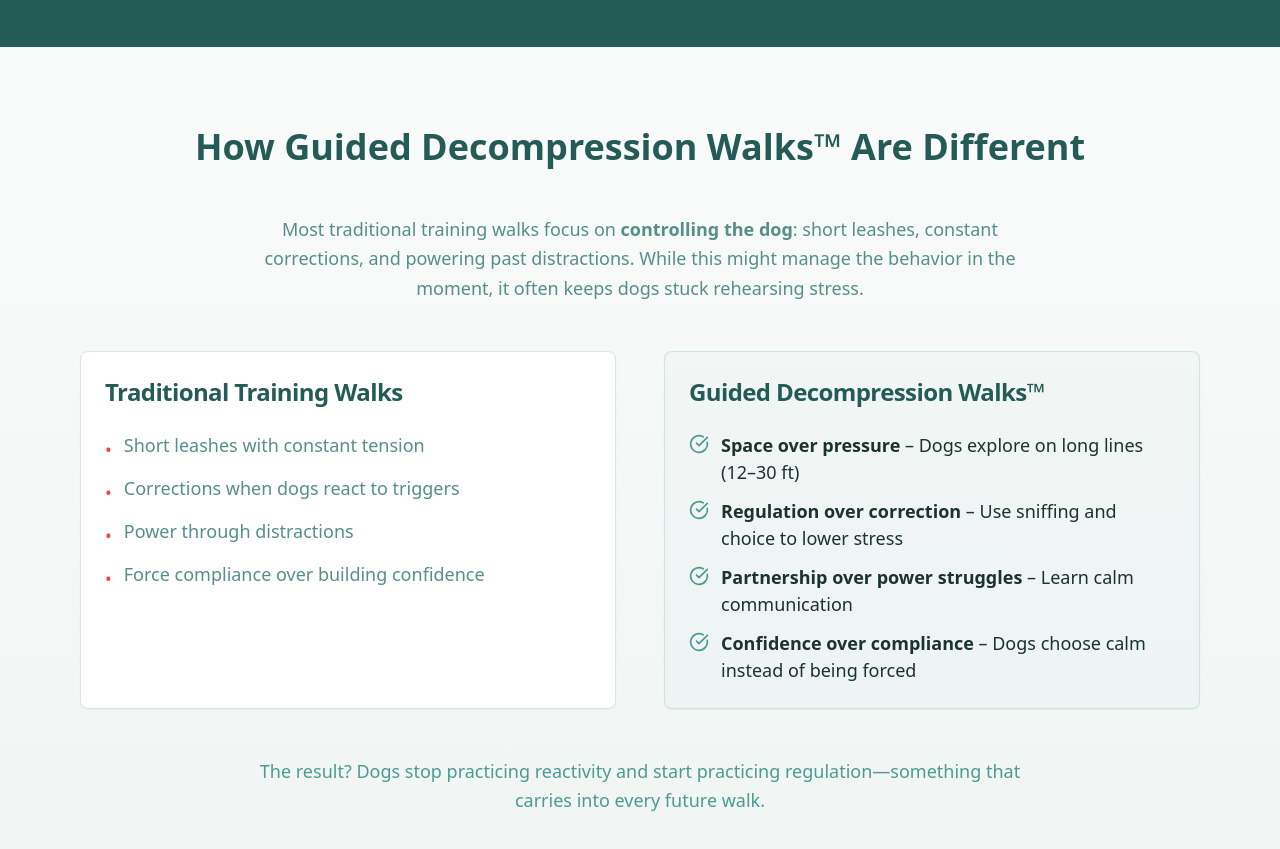
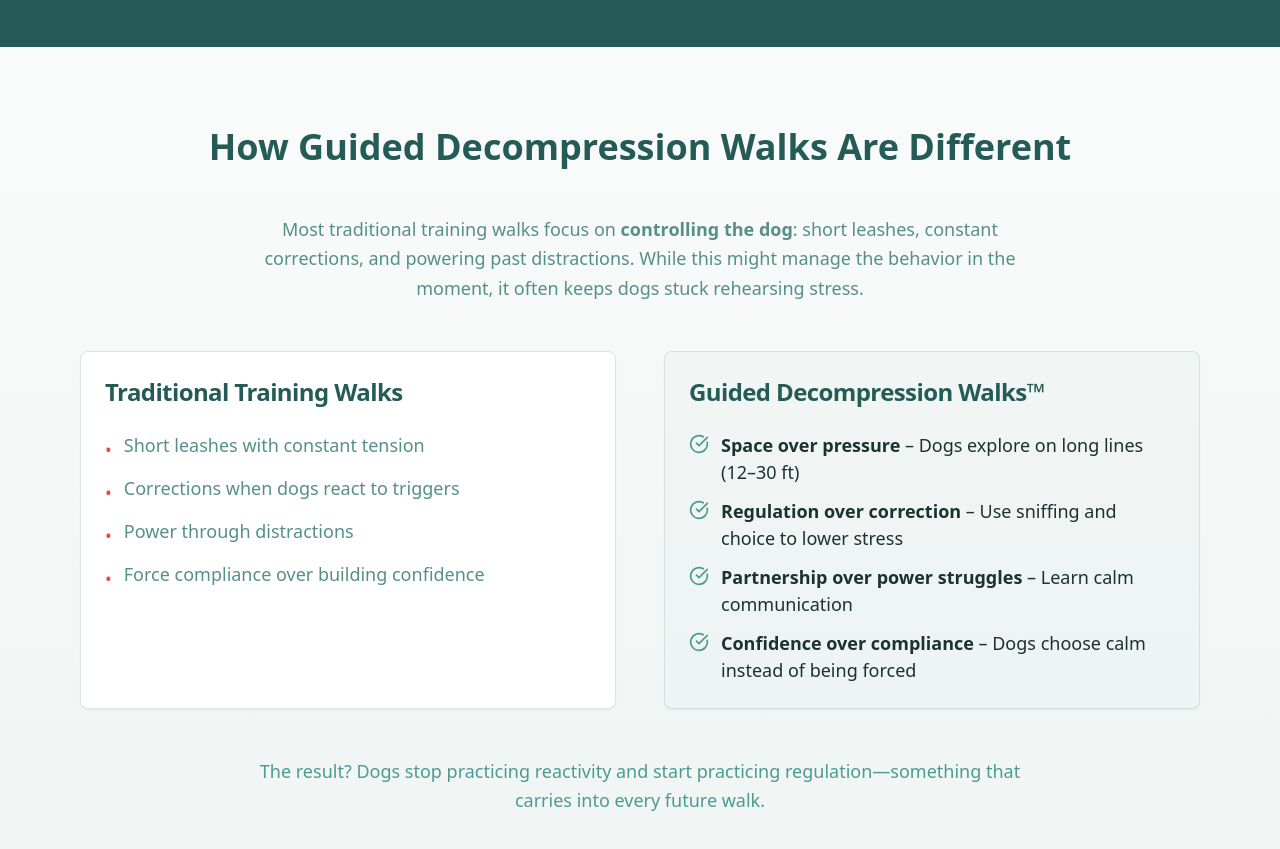
Before and after one commit to cherwood87/Guided-Decompression-Walk, a React (Vite) app: page / in a window 1280 px wide. Shown: the part 961-1810 px from the top of the page. Built offline with nearby package versions, Linux system fonts and the light colour scheme; the HTML template or start-up script is replaced by a standard one.

Commit message:
Code edited in Lovable Code Editor

```diff
--- a/src/pages/Index.tsx
+++ b/src/pages/Index.tsx
@@ -145,7 +145,7 @@ const Index = () => {
       <section className="py-12 md:py-16 lg:py-20 bg-gradient-subtle">
         <div className="container mx-auto px-4 max-w-6xl">
           <h2 className="text-2xl md:text-3xl lg:text-4xl font-bold mb-8 md:mb-12 text-center text-forest-deep">
-            How Guided Decompression Walks™ Are Different
+            How Guided Decompression Walks Are Different
           </h2>
 
           <div className="mb-8 md:mb-12 text-center max-w-3xl mx-auto">
```
